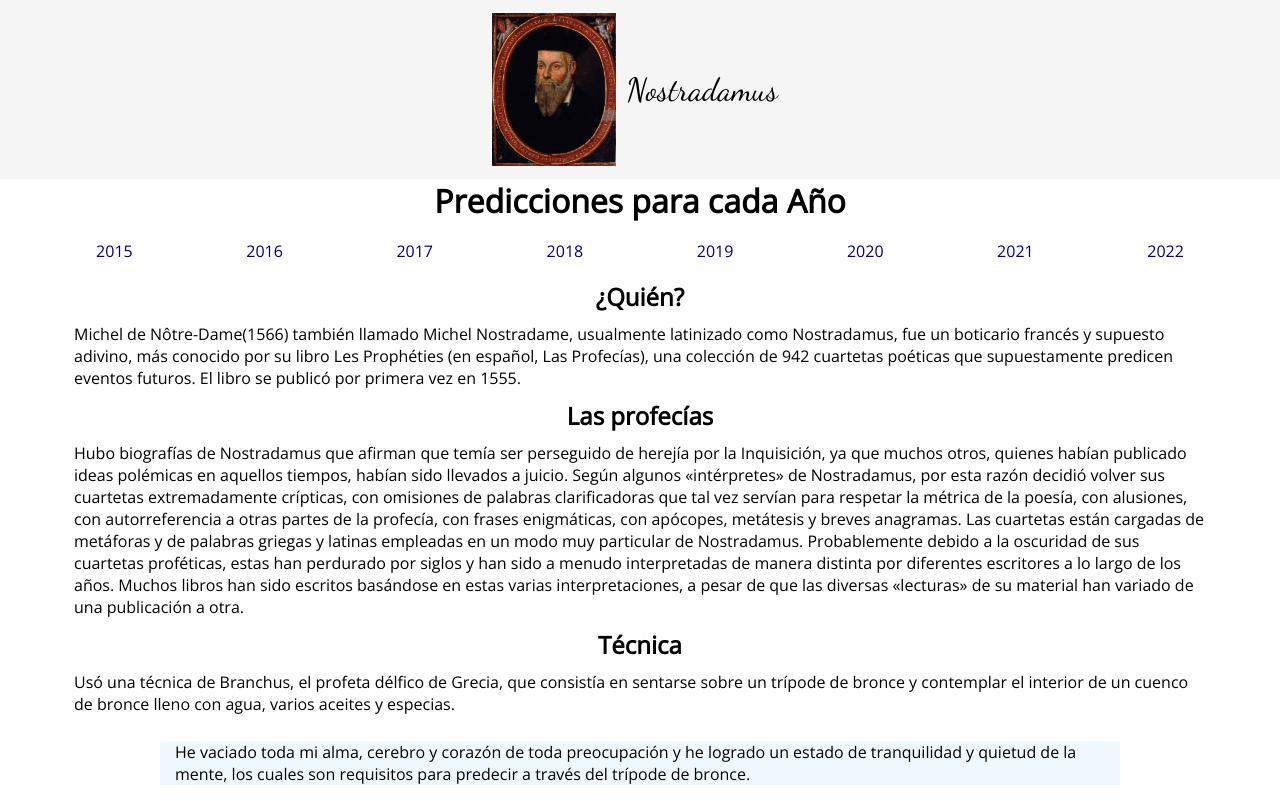
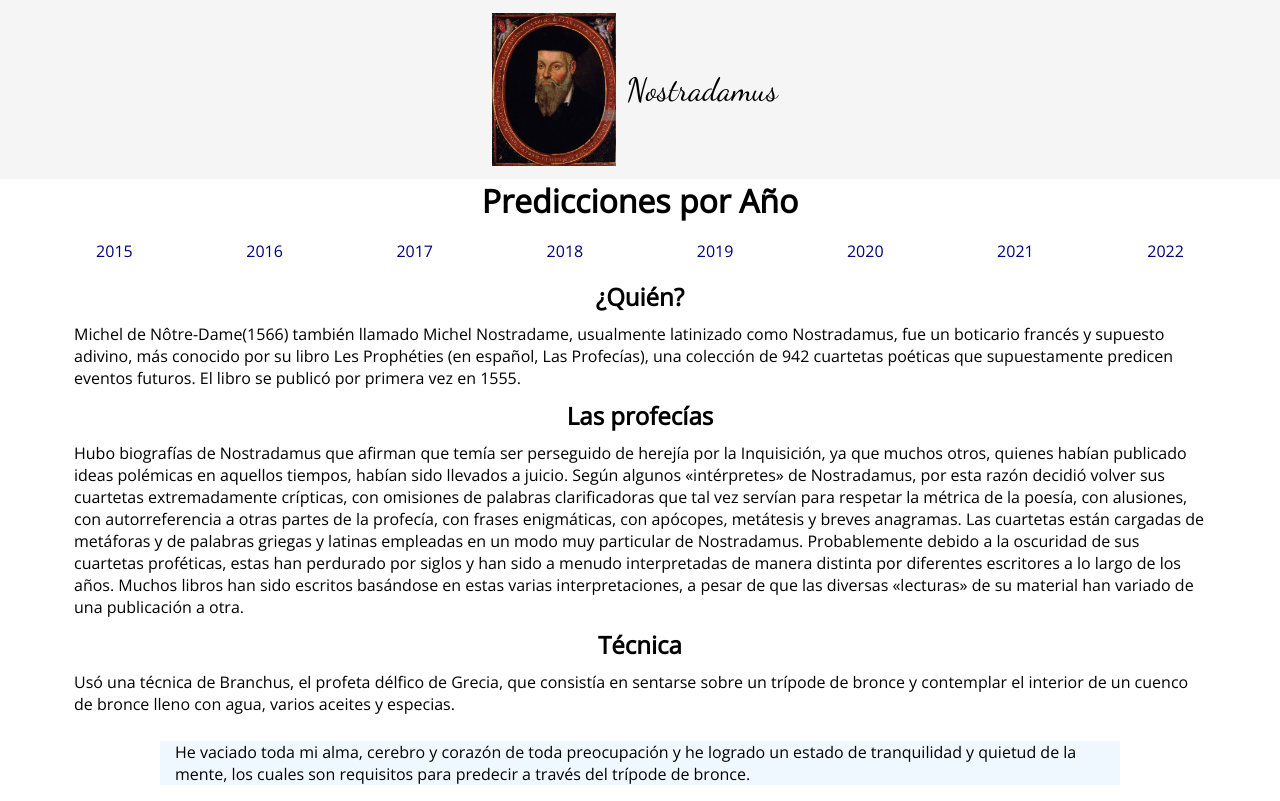
Before and after one commit to Oussamaosman02/nostradamus-things, a Next.js app: page / in a window 1280 px wide. Built offline with nearby package versions, Linux system fonts and the light colour scheme.

Commit message:
3 files modified

```diff
--- a/components/Layout.js
+++ b/components/Layout.js
@@ -13,7 +13,7 @@
         <meta name="robots" content="index,follow" />
         <meta name="googlebot" content="index,follow" />
         <meta property="og:locale" content="es_ES" />
-        <meta property="og:image" content={imagen} />
+        <meta property="og:image" content="/nostradamus.jpg" />
         <meta property="og:image:width" content="833" />
         <meta property="og:image:height" content="1024" />
         <meta property="og:url" content={url} />
--- a/pages/index.js
+++ b/pages/index.js
@@ -18,7 +18,7 @@
         />
         <meta property="og:site_name" content="Nostradamus" />
       </Head>
-      <h1>Predicciones para cada Año</h1>
+      <h1>Predicciones por Año</h1>
       <ul>
         <li>
           <Link href="/2015">
--- a/styles/Home.module.css
+++ b/styles/Home.module.css
@@ -1,15 +1,16 @@
 .container {
-  padding: 0 ;
-  margin:0;
+  padding: 0;
+  margin: 0;
   display: flex;
   justify-content: center;
   align-items: center;
   flex-direction: column;
-  width:100%;
+  width: 100%;
 }
-.container h2{
-  width:100%;
-  text-align:center;
+.container h2,
+.container h1 {
+  width: 100%;
+  text-align: center;
 }
 .container p {
   padding: 10px;
@@ -20,7 +21,7 @@
   background-color: aliceblue;
   padding-left: 15px;
   width: 75%;
-  margin:2vh auto;
+  margin: 2vh auto;
 }
 
 .container a {
@@ -51,7 +52,7 @@
     margin: 1vh auto;
   }
   .container ul li {
-  padding:3px;
+    padding: 3px;
     width: 10%;
     margin: 7px;
   }
```
Lines whose indentation alone changed are shown as unchanged.
